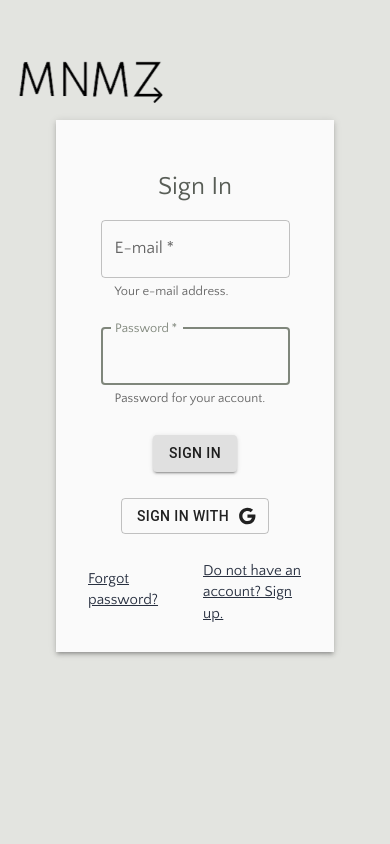
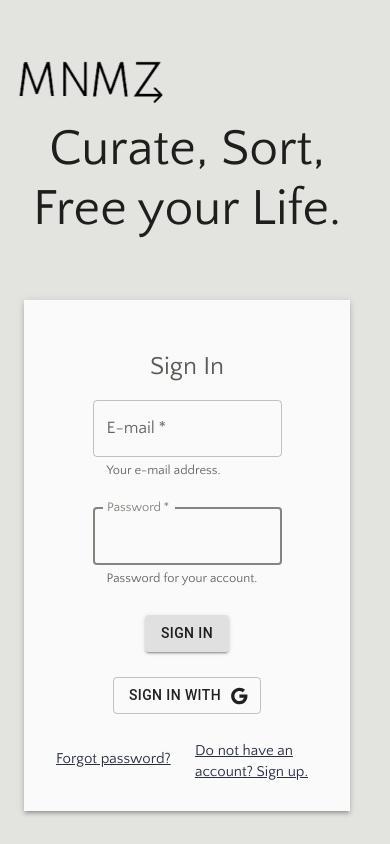
Before and after one commit to kristinetuazon/minimize, a Next.js app in the folder client/: page / in a window 390 px wide. Built offline with nearby package versions, Linux system fonts and the light colour scheme; no server answers; a web font is replaced by a local one.

Commit message:
fix: mobile responsive

```diff
--- /dev/null
+++ b/client/components/SignIn.js
@@ -0,0 +1,141 @@
+import React, { useEffect, useState } from "react";
+import {
+  Box,
+  Grid,
+  Typography,
+  FormHelperText,
+  FormControl,
+  TextField,
+} from "@mui/material";
+import { Button, Paper } from "@material-ui/core";
+import {
+  auth,
+  signInWithEmailAndPassword,
+  signInWithGoogle,
+} from "../firebase-config";
+import Link from "next/link";
+import GoogleIcon from "@mui/icons-material/Google";
+import { grey } from "@mui/material/colors";
+import { useAuthState } from "react-firebase-hooks/auth";
+import { useRouter } from "next/router";
+
+export default function SignIn() {
+  const [email, setEmail] = useState("");
+  const [password, setPassword] = useState("");
+  const [user, loading, error] = useAuthState(auth);
+  const router = useRouter();
+
+   useEffect(() => {
+     if (loading) return;
+     if (user) router.push('/dashboard');
+   }, [user, loading, router]);
+
+
+  return (
+    <>
+       <Box
+        sx={{
+          boxShadow: 3,
+          my: 1,
+          mx: 3,
+          display: "flex",
+          flexDirection: "column",
+          alignItems: "center",
+        }}
+        backgroundColor={grey[50]}
+      >
+        <br></br>
+        <Typography
+          component="h1"
+          variant="h5"
+          sx={{ mt: 3, mb: 2 }}
+          color="primary.dark"
+        >
+          Sign In
+        </Typography>
+        <FormControl>
+          <TextField
+            id="email"
+            required
+            fullWidth
+            autoFocus
+            label="E-mail"
+            aria-describedby="email-address-input"
+            value={email}
+            onChange={(e) => setEmail(e.target.value)}
+          />
+          <FormHelperText id="password-helper">
+            Your e-mail address.
+          </FormHelperText>
+        </FormControl>
+
+        <br></br>
+        <FormControl>
+          <TextField
+            label="Password"
+            variant="outlined"
+            id="outlined-password-input"
+            required
+            fullWidth
+            autoFocus
+            type="password"
+            aria-describedby="password-input"
+            value={password}
+            onChange={(e) => setPassword(e.target.value)}
+          />
+          <FormHelperText id="password-helper">
+            Password for your account.
+          </FormHelperText>
+        </FormControl>
+        <br></br>
+        <Button
+          type="submit"
+          variant="contained"
+          sx={{ mt: 4, mb: 2, width: 1 / 2 }}
+          onClick={() => signInWithEmailAndPassword(auth, email, password)}
+        >
+          Sign In
+        </Button>
+        <br></br>
+        <Button
+          type="submit"
+          variant="outlined"
+          endIcon={<GoogleIcon />}
+          sx={{ mt: 3, mb: 2, width: 1 / 2 }}
+          onClick={signInWithGoogle}
+        >
+          Sign In with
+        </Button>
+
+        <Box
+          sx={{
+            mx: 3,
+            display: "flex",
+            flexDirection: "column",
+            alignItems: "center",
+            justifyContent: "center",
+          }}
+        >
+          <br></br>
+          <Grid container>
+            <Grid item xs sx={{ mx: 1 }}>
+              <Typography
+                color="secondary"
+                variant="body2"
+                sx={{ mt: 1, mb: 2 }}
+              >
+                <Link href="/reset" id="link">Forgot password?</Link>
+              </Typography>
+            </Grid>
+            <Grid item xs sx={{ mx: 1 }}>
+              <Typography color="secondary" variant="body2">
+              <Link href="/register" id="link"> Do not have an account? Sign up.</Link>
+              </Typography>
+            </Grid>
+          </Grid>
+        </Box>
+        <br></br>
+      </Box>
+    </>
+  );
+}
--- a/client/pages/dashboard/newlist.js
+++ b/client/pages/dashboard/newlist.js
@@ -104,7 +104,7 @@ export default function NewList() {
         >
           <Box
             sx={{
-              mx: 7,
+              mx: 5,
               display: "flex",
               flexDirection: "column",
               alignItems: "center",
@@ -112,7 +112,7 @@ export default function NewList() {
           >
             <br></br>
             <Typography component="h1" variant="h5">
-              Create a New List
+              Create a New Collection
             </Typography>
             <br></br>
             <FormControl>
--- a/client/pages/index.js
+++ b/client/pages/index.js
@@ -9,134 +9,32 @@ import {
   FormControl,
   TextField,
 } from "@mui/material";
-import { Button, Paper } from "@material-ui/core";
-import {
-  auth,
-  signInWithEmailAndPassword,
-  signInWithGoogle,
-} from "../firebase-config";
-import Link from "next/link";
-import { useAuthState } from "react-firebase-hooks/auth";
-import GoogleIcon from "@mui/icons-material/Google";
-import { grey } from "@mui/material/colors";
-import { useRouter } from "next/router";
+// import { Button, Paper } from "@material-ui/core";
+// import {
+//   auth,
+//   signInWithEmailAndPassword,
+//   signInWithGoogle,
+// } from "../firebase-config";
+// import Link from "next/link";
+// import { useAuthState } from "react-firebase-hooks/auth";
+// import GoogleIcon from "@mui/icons-material/Google";
+// import { grey } from "@mui/material/colors";
+// import { useRouter } from "next/router";
+import SignIn from "../components/SignIn";
 
 export default function HomePage() {
-  const [email, setEmail] = useState("");
-  const [password, setPassword] = useState("");
-  const [user, loading, error] = useAuthState(auth);
-  const router = useRouter();
+  return (
+    <Grid container spacing={2} id="wrapper__homePage">
+    <Grid item  sx={3}>
+      <Box>
+        <Typography variant="h3" align="center" gutterBottom> Curate, Sort, Free your Life.</Typography>
+      </Box>
+    </Grid>
 
-   useEffect(() => {
-     if (loading) return;
-     if (user) router.push('/dashboard');
-   }, [user, loading, router]);
+    <Grid item>
+     <SignIn/>
+      </Grid>
+      </Grid>
 
-  return (
-    <div id="signIn">
-      <Box
-        sx={{
-          boxShadow: 3,
-          my: 15,
-          mx: 7,
-          display: "flex",
-          flexDirection: "column",
-          alignItems: "center",
-        }}
-        backgroundColor={grey[50]}
-      >
-        <br></br>
-        <Typography
-          component="h1"
-          variant="h5"
-          sx={{ mt: 3, mb: 2 }}
-          color="primary.dark"
-        >
-          Sign In
-        </Typography>
-        <FormControl>
-          <TextField
-            id="email"
-            required
-            fullWidth
-            autoFocus
-            label="E-mail"
-            aria-describedby="email-address-input"
-            value={email}
-            onChange={(e) => setEmail(e.target.value)}
-          />
-          <FormHelperText id="password-helper">
-            Your e-mail address.
-          </FormHelperText>
-        </FormControl>
-
-        <br></br>
-        <FormControl>
-          <TextField
-            label="Password"
-            variant="outlined"
-            id="outlined-password-input"
-            required
-            fullWidth
-            autoFocus
-            type="password"
-            aria-describedby="password-input"
-            value={password}
-            onChange={(e) => setPassword(e.target.value)}
-          />
-          <FormHelperText id="password-helper">
-            Password for your account.
-          </FormHelperText>
-        </FormControl>
-        <br></br>
-        <Button
-          type="submit"
-          variant="contained"
-          sx={{ mt: 4, mb: 2, width: 1 / 2 }}
-          onClick={() => signInWithEmailAndPassword(auth, email, password)}
-        >
-          Sign In
-        </Button>
-        <br></br>
-        <Button
-          type="submit"
-          variant="outlined"
-          endIcon={<GoogleIcon />}
-          sx={{ mt: 3, mb: 2, width: 1 / 2 }}
-          onClick={signInWithGoogle}
-        >
-          Sign In with
-        </Button>
-
-        <Box
-          sx={{
-            mx: 3,
-            display: "flex",
-            flexDirection: "column",
-            alignItems: "center",
-            justifyContent: "center",
-          }}
-        >
-          <br></br>
-          <Grid container>
-            <Grid item xs sx={{ mx: 1 }}>
-              <Typography
-                color="secondary"
-                variant="body2"
-                sx={{ mt: 1, mb: 2 }}
-              >
-                <Link href="/reset" id="link">Forgot password?</Link>
-              </Typography>
-            </Grid>
-            <Grid item xs sx={{ mx: 1 }}>
-              <Typography color="secondary" variant="body2">
-              <Link href="/register" id="link"> Do not have an account? Sign up.</Link>
-              </Typography>
-            </Grid>
-          </Grid>
-        </Box>
-        <br></br>
-      </Box>
-      </div>
   );
 }
--- a/client/styles/globals.css
+++ b/client/styles/globals.css
@@ -22,7 +22,7 @@
     justify-content: center;
     width: 100vw;
     height: 100vh;
-    padding-top: 5%;
+    padding-top: 110px;
     background-color: #E3E4E0;
 }
 
@@ -32,7 +32,16 @@
     justify-content: center;
     width: 100vw;
     height: 100vh;
-    padding-top: 5%;
+    padding-top: 110px;
+    background-color: #E3E4E0;
+}
+#wrapper__homePage {
+    display: flex;
+    align-items: center;
+    justify-content: center;
+    width: 100vw;
+    height: 100vh;
+    padding-top: 110px;
     background-color: #E3E4E0;
 }
 
@@ -52,8 +61,7 @@
     justify-content: center;
     width: 100vw;
     height: 90vh;
-    padding-top: 8%;
-    padding-right: 3%;
+    padding-top: 120px;
     background-color: #E3E4E0;
 }
 
```
Also changed, not shown: client/components/CollectionGallery.js (+7 -13 lines), client/components/TinderCards.js (+7 -5 lines), client/pages/dashboard/index.js (+39 -52 lines).
